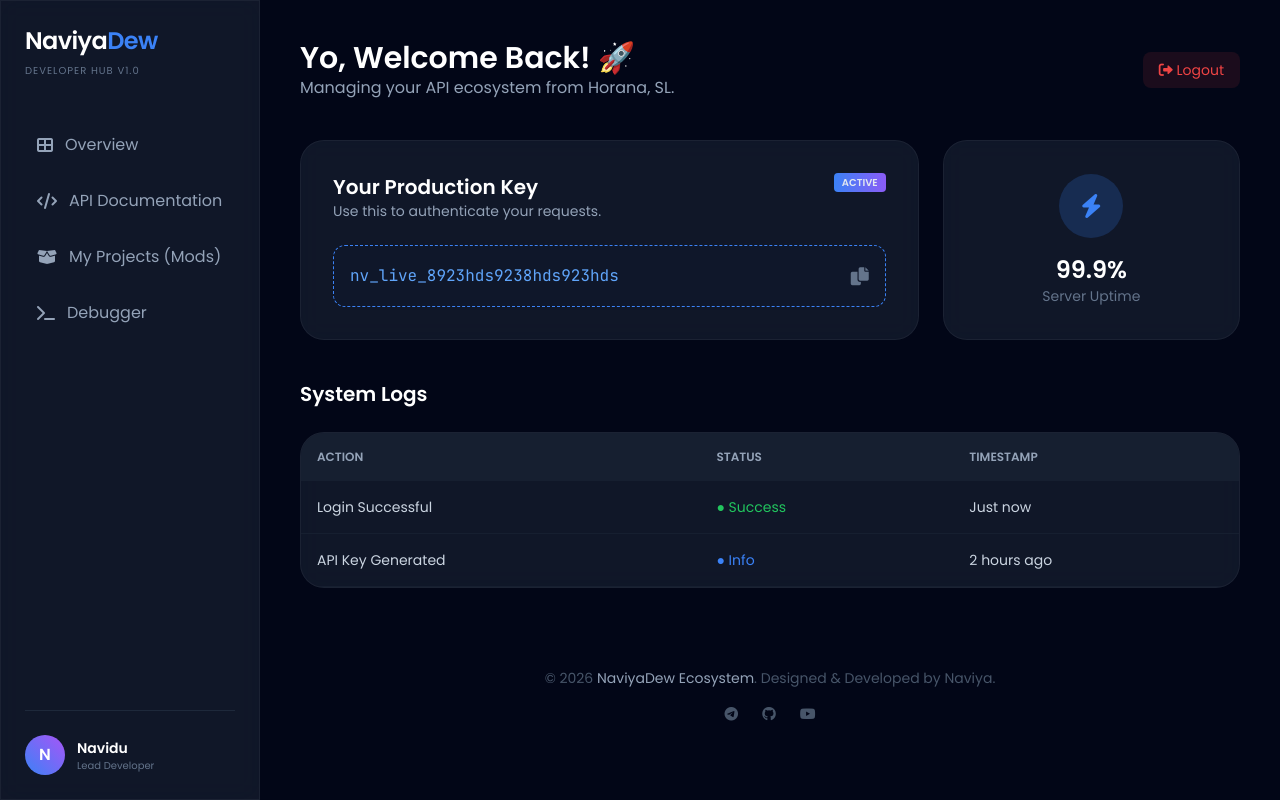
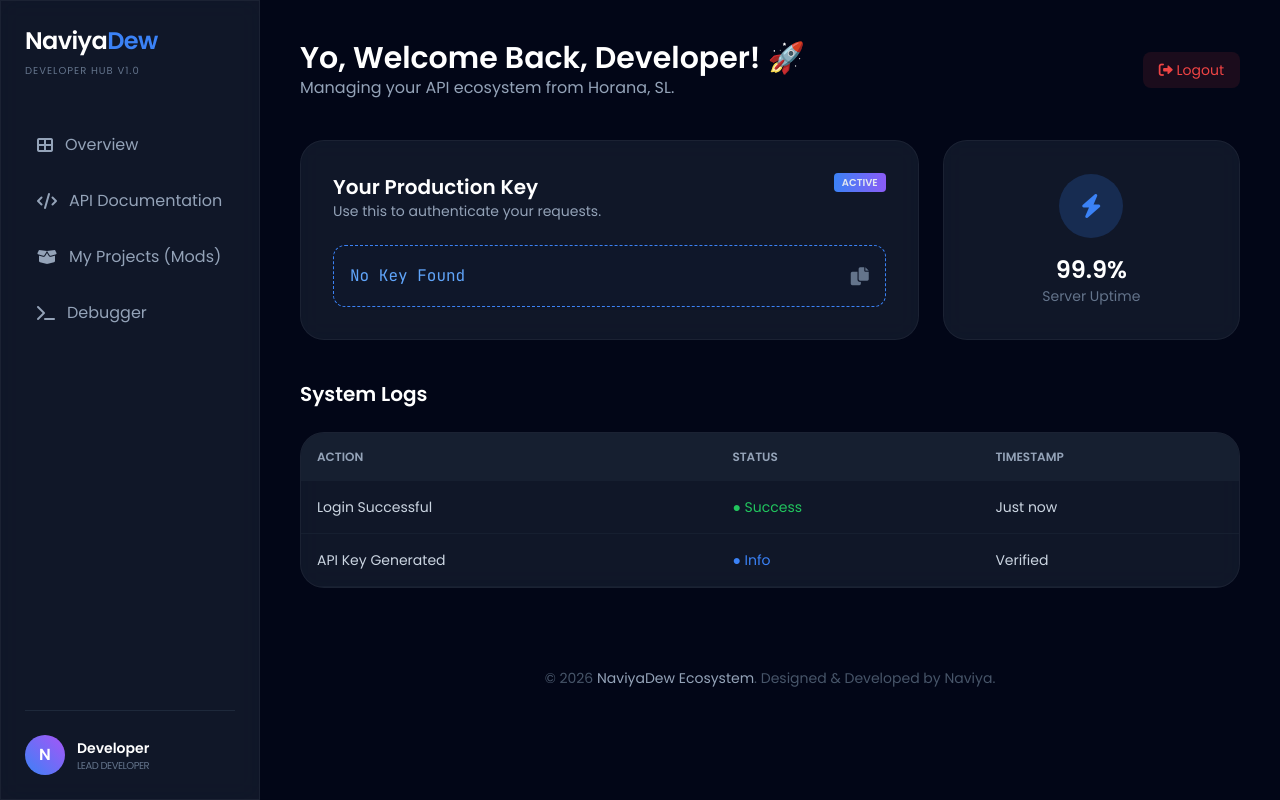
Before and after one commit to DarkeNima/NAVIYA-DEW, a website: page public/dashboard.html in a window 1280 px wide. Drawn offline with nearby package versions, Linux system fonts and the light colour scheme.

Commit message:
Refactor dashboard HTML and JavaScript logic

```diff
--- a/public/dashboard.html
+++ b/public/dashboard.html
@@ -5,28 +5,6 @@
     <meta name="viewport" content="width=device-width, initial-scale=1.0">
     <title>NaviyaDew | Developer Console</title>
     <script src="https://cdn.tailwindcss.com"></script>
-    <script>
-    // URL එකෙන් දත්ත ටික ගන්නවා
-    const urlParams = new URLSearchParams(window.location.search);
-    const userName = urlParams.get('name') || 'Developer';
-    const apiKey = urlParams.get('key') || 'No Key Found';
-
-    // පේජ් එකේ අදාළ තැන්වලට දත්ත දානවා
-    document.getElementById('apiKey').innerText = apiKey;
-    document.querySelector('h2').innerText = `Yo, Welcome Back, ${userName}! 🚀`;
-    document.querySelector('.sidebar p.text-sm').innerText = userName;
-
-    function copyKey() {
-        const key = document.getElementById('apiKey').innerText;
-        navigator.clipboard.writeText(key);
-        alert("API Key copied to clipboard! Keep it secret. 🔒");
-    }
-
-    function logout() {
-        window.location.href = '/'; // ආපහු ලොගින් පේජ් එකට
-    }
-</script>
-
     <link href="https://cdnjs.cloudflare.com/ajax/libs/font-awesome/6.0.0/css/all.min.css" rel="stylesheet">
     <link href="https://fonts.googleapis.com/css2?family=JetBrains+Mono:wght@400;700&family=Poppins:wght@300;400;600&display=swap" rel="stylesheet">
 
@@ -72,8 +50,8 @@
             <div class="flex items-center gap-3">
                 <div class="w-10 h-10 rounded-full bg-gradient-to-tr from-blue-500 to-purple-500 flex items-center justify-center font-bold text-white">N</div>
                 <div>
-                    <p class="text-sm font-semibold text-white">Navidu</p>
-                    <p class="text-[10px] text-slate-500">Lead Developer</p>
+                    <p id="userNavName" class="text-sm font-semibold text-white">Loading...</p>
+                    <p class="text-[10px] text-slate-500 uppercase tracking-tighter">Lead Developer</p>
                 </div>
             </div>
         </div>
@@ -82,10 +60,10 @@
     <div class="content">
         <header class="flex justify-between items-center mb-10">
             <div>
-                <h2 class="text-3xl font-bold text-white">Yo, Welcome Back! 🚀</h2>
+                <h2 id="welcomeText" class="text-3xl font-bold text-white">Yo, Welcome Back! 🚀</h2>
                 <p class="text-slate-400">Managing your API ecosystem from Horana, SL.</p>
             </div>
-            <button class="bg-red-500/10 text-red-500 px-4 py-2 rounded-lg text-sm font-medium hover:bg-red-500/20 transition">
+            <button onclick="logout()" class="bg-red-500/10 text-red-500 px-4 py-2 rounded-lg text-sm font-medium hover:bg-red-500/20 transition">
                 <i class="fas fa-sign-out-alt"></i> Logout
             </button>
         </header>
@@ -100,7 +78,7 @@
                     <span class="dev-tag">Active</span>
                 </div>
                 <div class="api-key-box p-4 rounded-xl flex justify-between items-center">
-                    <span id="apiKey" class="text-blue-400 break-all mr-4">nv_live_8923hds9238hds923hds</span>
+                    <span id="apiKey" class="text-blue-400 break-all mr-4">••••••••••••••••</span>
                     <button onclick="copyKey()" class="text-slate-500 hover:text-white transition">
                         <i class="fas fa-copy text-lg"></i>
                     </button>
@@ -135,7 +113,7 @@
                     <tr class="border-b border-slate-800/50">
                         <td class="p-4">API Key Generated</td>
                         <td class="p-4"><span class="text-blue-500">● Info</span></td>
-                        <td class="p-4">2 hours ago</td>
+                        <td class="p-4">Verified</td>
                     </tr>
                 </tbody>
             </table>
@@ -143,20 +121,31 @@
 
         <footer class="mt-20 text-center text-slate-600 text-sm">
             <p>© 2026 <span class="text-slate-400">NaviyaDew Ecosystem</span>. Designed & Developed by Naviya.</p>
-            <div class="flex justify-center gap-6 mt-4">
-                <a href="#" class="hover:text-blue-400 transition"><i class="fab fa-telegram"></i></a>
-                <a href="#" class="hover:text-white transition"><i class="fab fa-github"></i></a>
-                <a href="#" class="hover:text-red-400 transition"><i class="fab fa-youtube"></i></a>
-            </div>
         </footer>
     </div>
 
     <script>
+        // URL එකෙන් දත්ත ටික ගන්නවා
+        const urlParams = new URLSearchParams(window.location.search);
+        const userName = urlParams.get('name') || 'Developer';
+        const userKey = urlParams.get('key') || 'No Key Found';
+
+        // පේජ් එක ලෝඩ් වුණාම දත්ත ටික පෙන්වනවා
+        window.onload = function() {
+            document.getElementById('apiKey').innerText = userKey;
+            document.getElementById('welcomeText').innerText = `Yo, Welcome Back, ${userName}! 🚀`;
+            document.getElementById('userNavName').innerText = userName;
+        };
+
         function copyKey() {
             const key = document.getElementById('apiKey').innerText;
             navigator.clipboard.writeText(key);
             alert("API Key copied to clipboard! Keep it secret. 🔒");
         }
+
+        function logout() {
+            window.location.href = '/';
+        }
     </script>
 </body>
 </html>
```
